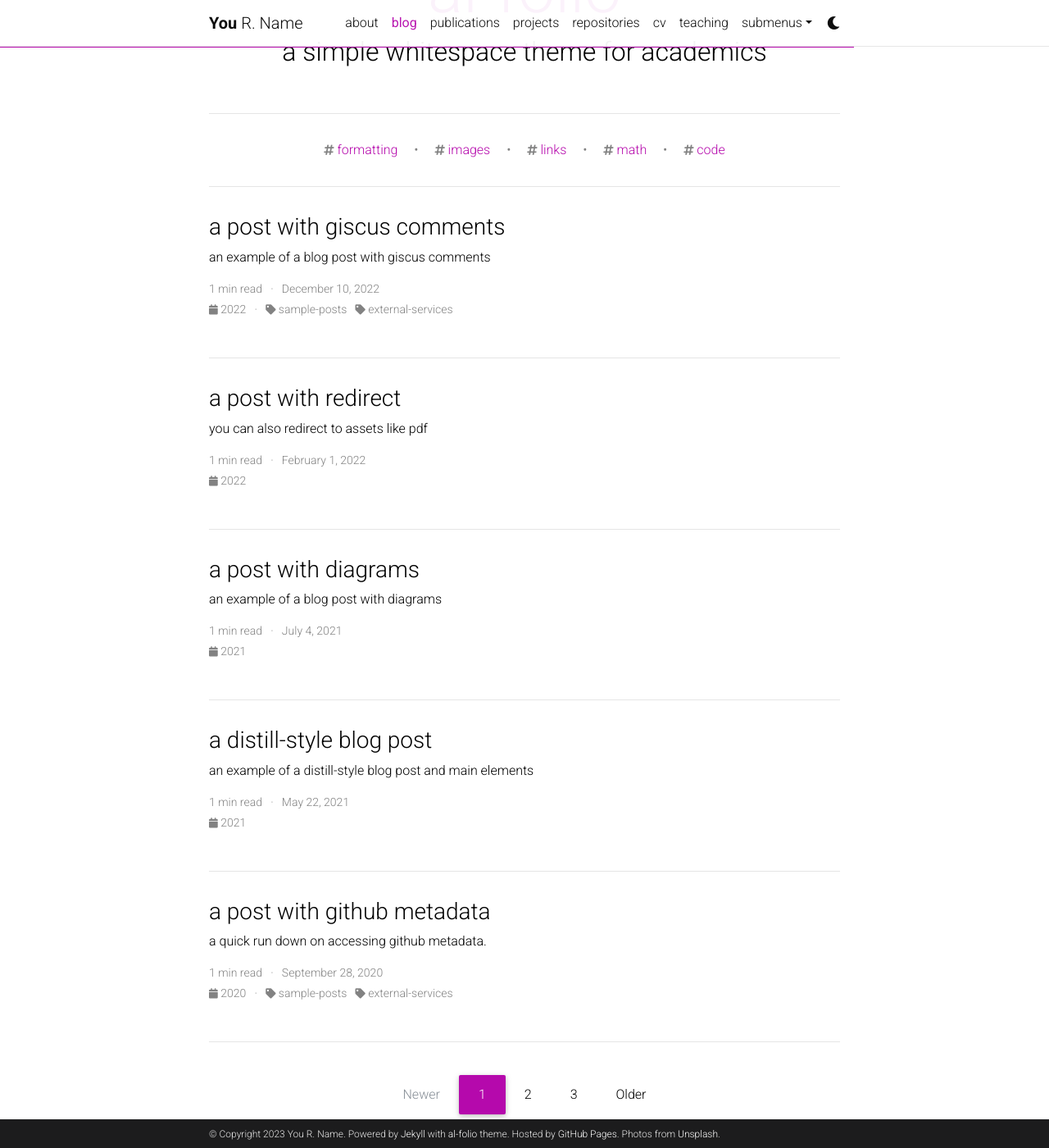
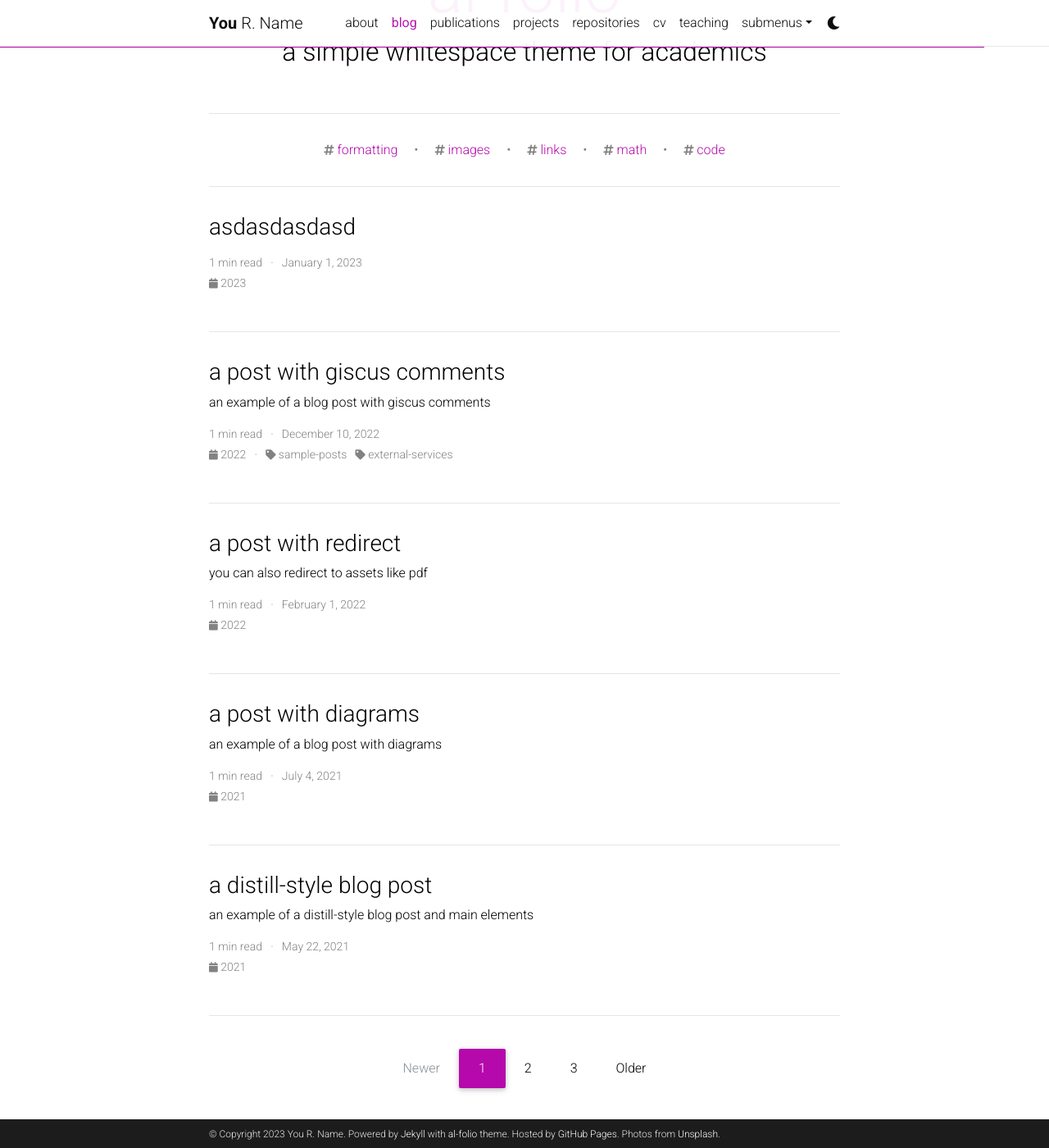
Before and after one commit to ctyamashita/jekyll-template, a Jekyll site: the page built from blog/index.html, in a window 1280 px wide and 1400 px high, scrolled down 197 px. Shown: the whole window at 82% size. Built offline with Jekyll 4.4.1, drawn with Linux system fonts in a browser that asks for light colours; the list of posts is cut into pages by our own code; comment, search, counter and statistics services are not loaded; a style sheet for code colours, icons or effects is not loaded.

Commit message:
initial commit

```diff
--- a/Gemfile
+++ b/Gemfile
@@ -2,6 +2,7 @@
 group :jekyll_plugins do
     gem 'classifier-reborn'
     gem 'jekyll'
+    gem 'jekyll-admin'
     gem 'jekyll-archives'
     gem 'jekyll-diagrams'
     gem 'jekyll-email-protect'
--- a/_config.yml
+++ b/_config.yml
@@ -203,6 +203,7 @@
 
 # Plug-ins
 plugins:
+  - jekyll-admin
   - jekyll-archives
   - jekyll-diagrams
   - jekyll-email-protect
--- /dev/null
+++ b/_posts/2023-01-01-asdasdasdds.markdown
@@ -0,0 +1,6 @@
+---
+title: asdasdasdasd
+layout: post
+---
+
+jsbdkasjbd
```
Also changed, not shown: _layouts/about.html (line endings or trailing spaces).
